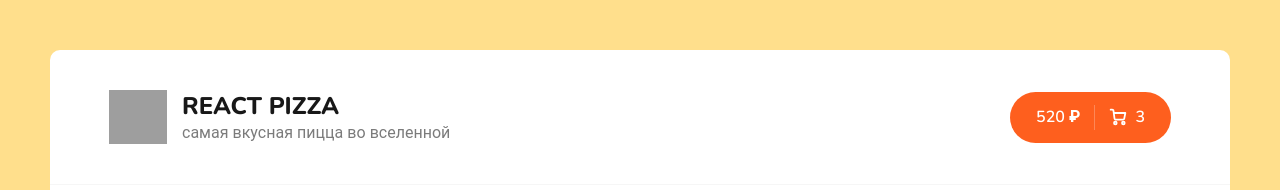
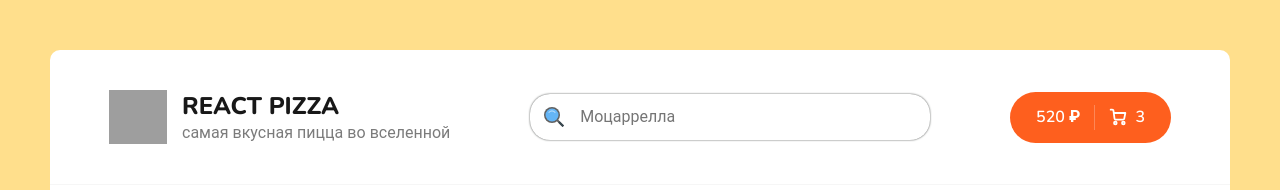
Before and after one commit to Frontyara/reactPizza, a React (Vite) app: page / in a window 1280 px wide. Shown: the top 190 px of the page. Built offline with nearby package versions, Linux system fonts and the light colour scheme; no server answers; grey boxes are pictures that could not be loaded; a web font is replaced by a local one.

Commit message:
add no-worked search

```diff
--- a/src/App.scss
+++ b/src/App.scss
@@ -17,6 +17,50 @@ body{
     }
 }
 .header{
+    .inputBlock{
+        position: relative;
+        .search{
+            width: 24px;
+            height: 24px;
+            position: absolute;
+            top: 50%;
+            left: 3%;
+            transform: translate(0,-50%);
+            img{
+                width: inherit;
+                height: inherit;
+            }
+        }
+        .delete{
+            width: 24px;
+            height: 24px;
+            position: absolute;
+            top: 50%;
+            right: 3%;
+            transform: translate(0,-50%);
+            animation: closeButtonComes 1s forwards;
+
+            @keyframes closeButtonComes {
+                from{
+                    opacity: 0;
+                }
+                to{
+                    opacity: 1;
+                }
+            }
+
+            img{
+                width: inherit;
+                height: inherit;
+            }
+        }
+        input{
+            width: 400px;
+            padding: 12px 20px 12px 50px;
+            border-radius: 20px;
+            box-shadow: 0px 0px 2px #3e403f;
+        }
+    }
     @media (max-width:634px) {
         .container{
             display: flex;
--- a/src/components/header/Header.jsx
+++ b/src/components/header/Header.jsx
@@ -1,7 +1,11 @@
 import { NavLink } from 'react-router-dom'
 import Logo from '../../../../../react-dev/text/src/assets/react.svg'
+import React from 'react'
+import Search from './assets/iconsSearch.svg'
+import Delete from './assets/iconClose.svg'
 
 function Header(){
+  let [inputValue,setInputValue] = React.useState('')
     return(
         <header className="header">
         <div className="container">
@@ -12,6 +16,11 @@ function Header(){
               <p>самая вкусная пицца во вселенной</p>
             </div>
           </NavLink>
+          <div className="inputBlock">
+            <div className="search"><img src={Search} alt="" /></div>
+            <input type="seacrh" value={inputValue} placeholder='Моцаррелла' onChange={(event) => {setInputValue(event.target.value)}}/>
+            {inputValue && <div className="delete"><img src={Delete} alt="" onClick={() => setInputValue('')}/></div>}
+          </div>
           <NavLink to={'/cart'} className="header__cart">
             <a href="/cart.html" className="button button--cart">
               <span>520 ₽</span>
--- a/src/components/pizzaBlock/AdapterToPizzas.jsx
+++ b/src/components/pizzaBlock/AdapterToPizzas.jsx
@@ -6,7 +6,7 @@ import Sort from "../sort/Sort";
 import PizzaBlock from "../pizzaBlock/index";
 import Skeleton from "../pizzaBlock/skeleton";
 // import { context } from '../../App'
-
+//124timerStrattimerEndSuccess
 function AdapterToPizzas() {
   let [isLoading, setIsLoading] = React.useState(true);
   let [items, setItems] = React.useState([]);
```
Also changed, not shown: src/components/header/assets/iconClose.svg (added), src/components/header/assets/iconsSearch.svg (added).
